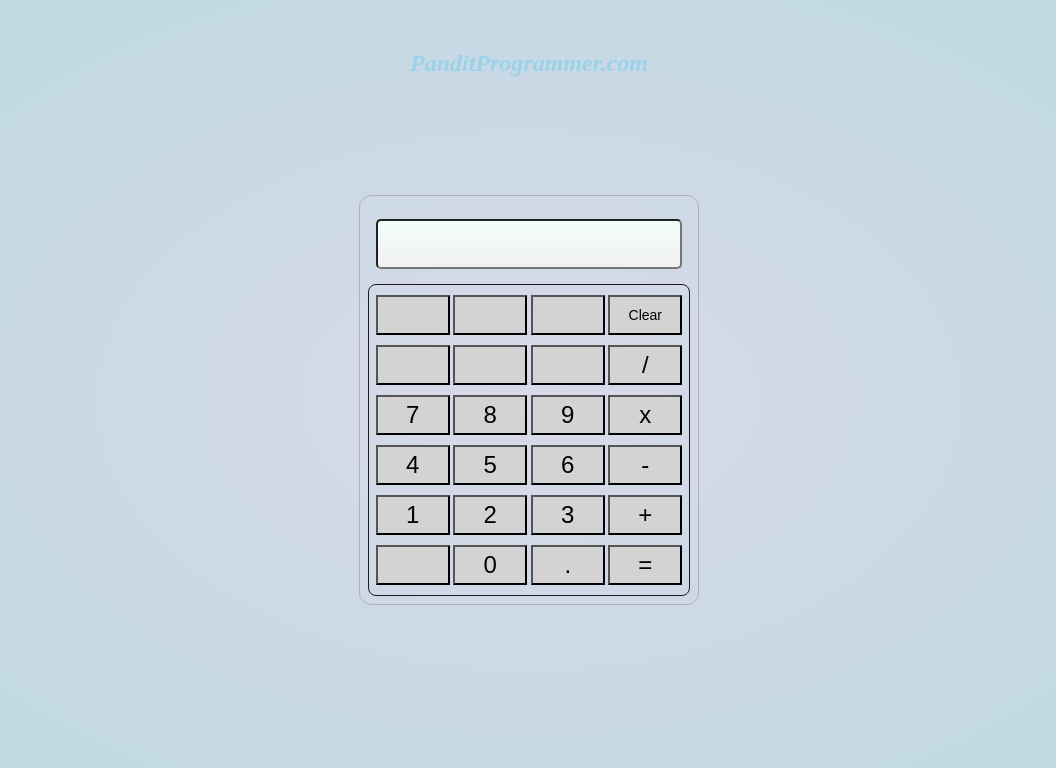
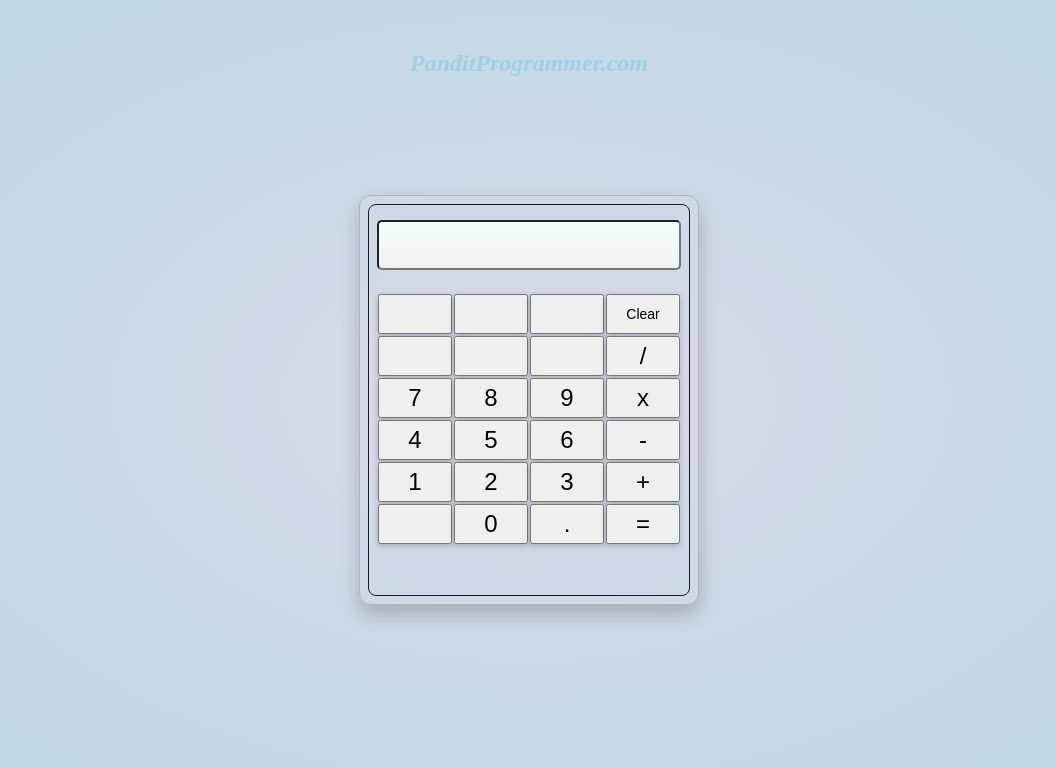
Before and after one commit to panditprogrammer/html-css-js, a plain HTML site: page Calculator Using JS/index.html in a window 1280 px wide. Shown: the whole page, without its empty margins (111-1167 px from the left). Drawn offline with Linux system fonts and the light colour scheme.

Commit message:
Calculator in html and css

```diff
--- a/Calculator Using JS/index.html
+++ b/Calculator Using JS/index.html
@@ -29,28 +29,35 @@
             border: 1px solid #b6b2b2;
             border-radius: 12px;
             padding: 8px;
+            box-shadow: 0px 10px 20px 0px rgba(0, 0, 0, 20%);
 
         }
-        .btn{
-            padding: 5px;
+
+        form{
+            height: 100%;
             border: 1px solid #201818;
             border-radius: 8px;
+
+        }
+
+        .btn{
+            padding: 8px;
         }
 
         .row {
+            height: 42px;
             display: flex;
             justify-content: center;
             align-items: center;
-            height: 50px;
         }
 
         .btn input {
             width: 74px;
             height: 40px;
             outline: none;
-            background: lightgray;
             font-size: 24px;
-            margin: 10px auto;
+            margin: 5px auto;
+            box-shadow: 0px 2px 6px 0px rgba(0, 0, 0, 20%);
 
 
         }
@@ -70,10 +77,11 @@
             margin: 10px auto;
             padding: 10px;
             font-size: 28px;
+
             border-radius: 5px;
             outline: none;
             background-image:linear-gradient(#f4fdfd,#f1f1f1);
-            font-family: Impact, Haettenschweiler, 'Arial Narrow Bold', sans-serif;
+            font-family: -apple-system, BlinkMacSystemFont, 'Segoe UI', Roboto, Oxygen, Ubuntu, Cantarell, 'Open Sans', 'Helvetica Neue', sans-serif;
         }
         h3{
             position: absolute;
@@ -82,6 +90,7 @@
             color: rgba(135, 207, 235, 0.719);
             font-style: italic;
             font-size: 24px;
+            user-select: none;
         }
     </style>
 </head>
```
